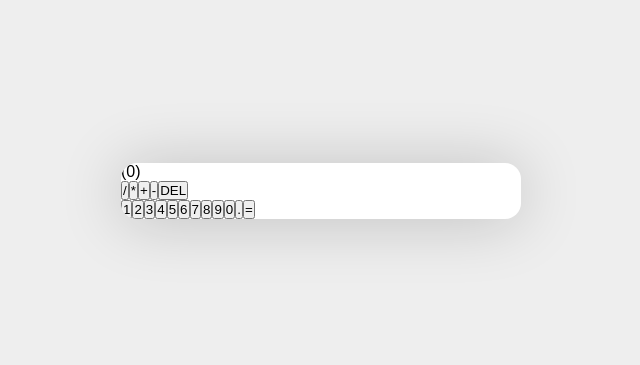
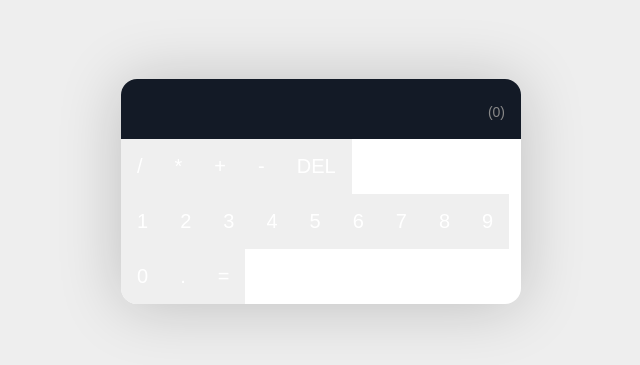
Before and after one commit to michaelkielt/reactcalculator, a React (Create React App) app: page / in a window 1280 px wide. Shown: the part 209-574 px from the top of the page, without its empty margins (319-959 px from the left). Built offline with nearby package versions, Linux system fonts and the light colour scheme.

Commit message:
added styling for display, d-span and button

```diff
--- a/src/index.css
+++ b/src/index.css
@@ -31,3 +31,28 @@
     overflow: hidden;
     box-shadow: 0px 2px 64px rgba(0, 0, 0, 0.2);
 }
+
+.display {
+    padding: 16px;
+    text-align: right;
+    background-color: var(--dark);
+    color: var(--light);
+    font-size: 24px;
+    font-weight: 300px;
+}
+
+.display span {
+    font-size: 14px;
+    color: #888;
+}
+
+button {
+    appearance: none;
+    border: none;
+    outline: none;
+    cursor: pointer;
+    padding: 16px;
+    color: #fff;
+    font-size: 20px;
+    transition: 0.4s;
+}
```
